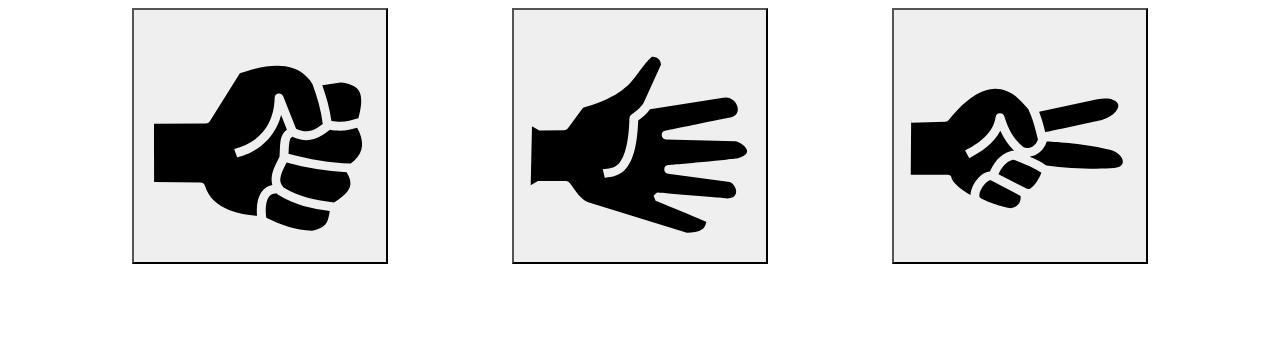
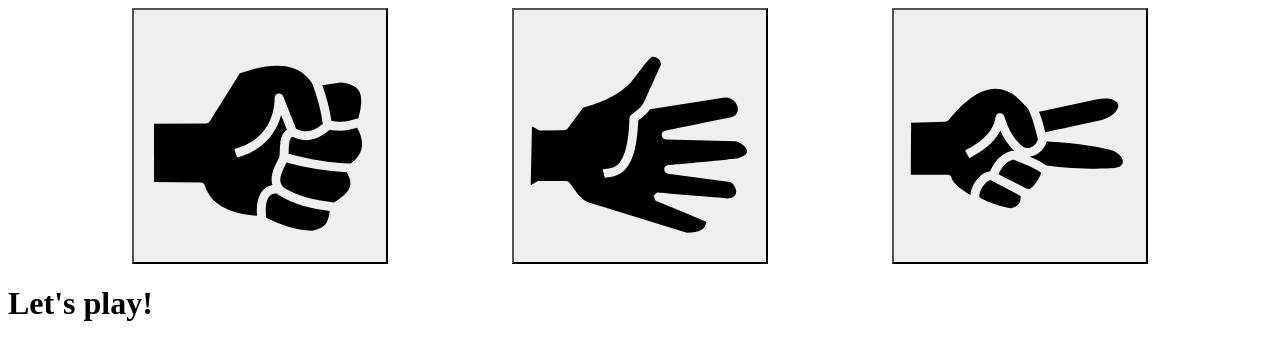
Before and after one commit to jinzoon/rockpaperscissors, a plain HTML site: page index.html in a window 1280 px wide. Drawn offline with Linux system fonts and the light colour scheme.

Commit message:
Add score text

```diff
--- a/index.html
+++ b/index.html
@@ -13,10 +13,12 @@
     <button class="selectionContainer__paperSelection selectionContainer__paperSelection--hover"></button>
     <button class="selectionContainer__scissorsSelection selectionContainer__scissorsSelection--hover"></button>
 
-
-
 </div>
-
+<h1>
+    <div class="scoreText" >
+    Let's play!
+    </div>
+</h1>
 
 </body>
 <script src="script.js"></script>
```
